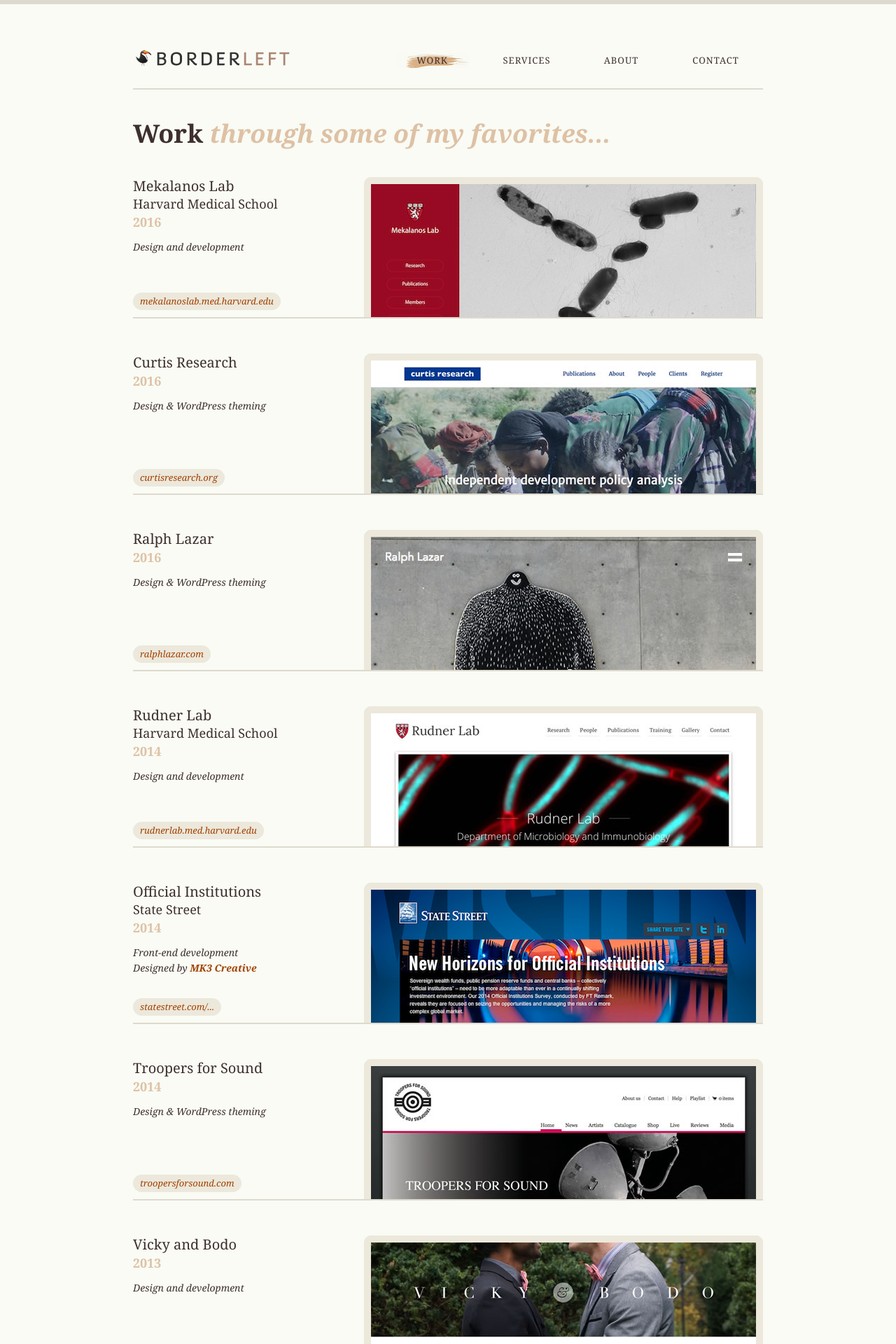
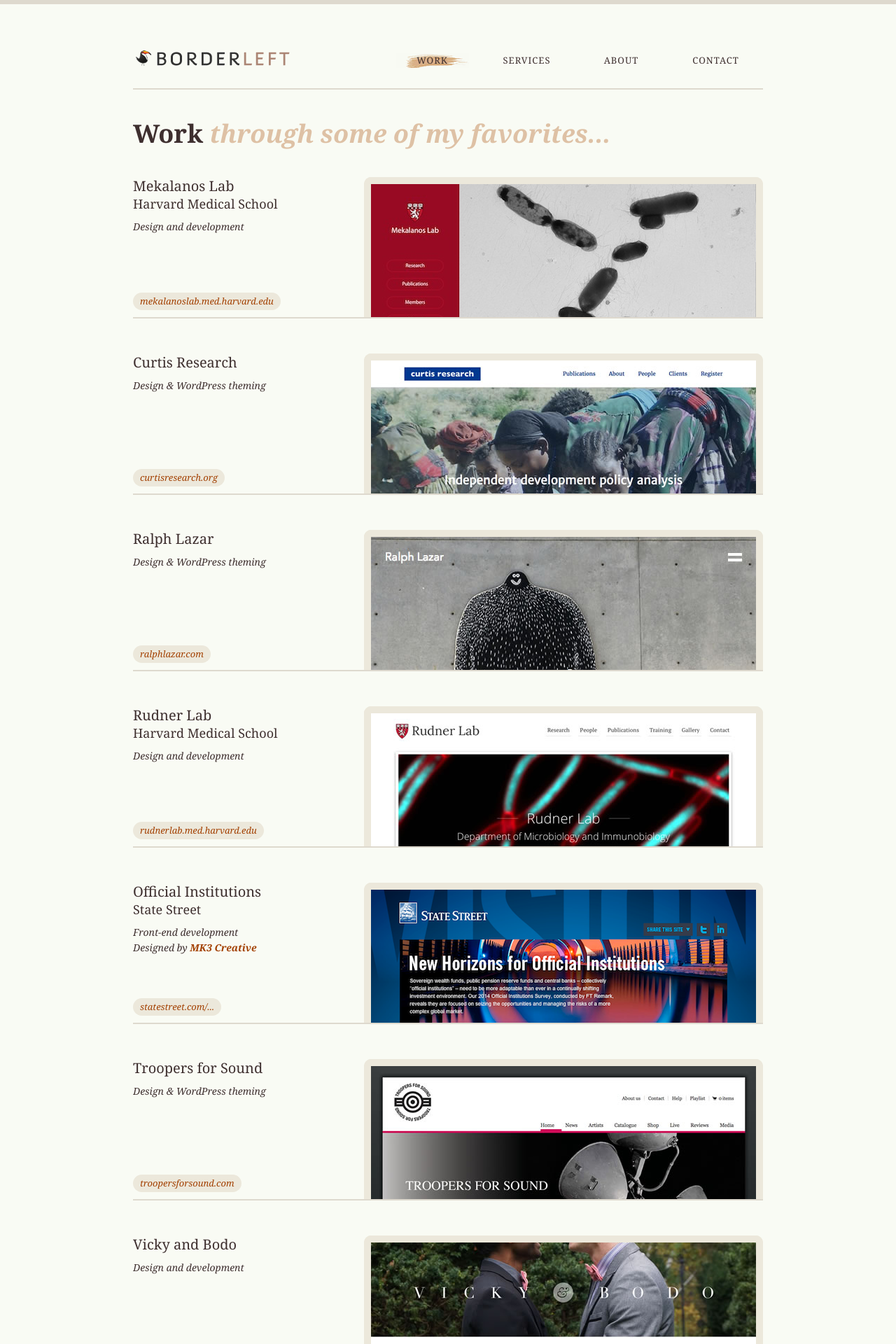
Before and after one commit to borderleft/borderleft.github.io, a Jekyll site: the page built from work/index.html, in a window 1280 px wide. Shown: the top 1920 px of the page at 70% size. Built offline with Jekyll 4.4.1, drawn with Linux system fonts in a browser that asks for light colours; some of the changed text lies outside the part shown.

Commit message:
Update work

```diff
--- a/assets/css/main.css
+++ b/assets/css/main.css
@@ -269,6 +269,7 @@
 
 .projects .meta {
     font-style: italic;
+    margin-top: 10px;
 }
 
 .projects .link {
--- a/work/index.html
+++ b/work/index.html
@@ -13,7 +13,6 @@
         </div>
         <div class="info">
             <h2>Mekalanos Lab <br> <span>Harvard Medical School</span></h2>
-            <p class="year">2016</p>
             <p class="meta">Design and development</p>
             <p class="link"><a href="http://mekalanoslab.med.harvard.edu/"><span>mekalanoslab.med.harvard.edu</span></a></p>
         </div>
@@ -24,7 +23,6 @@
         </div>
         <div class="info">
             <h2>Curtis Research</h2>
-            <p class="year">2016</p>
             <p class="meta">Design &amp; WordPress theming</p>
             <p class="link"><a href="http://curtisresearch.org/"><span>curtisresearch.org</span></a></p>
         </div>
@@ -35,7 +33,6 @@
         </div>
         <div class="info">
             <h2>Ralph Lazar</h2>
-            <p class="year">2016</p>
             <p class="meta">Design &amp; WordPress theming</p>
             <p class="link"><a href="http://ralphlazar.com/"><span>ralphlazar.com</span></a></p>
         </div>
@@ -46,7 +43,6 @@
         </div>
         <div class="info">
             <h2>Rudner Lab <br> <span>Harvard Medical School</span></h2>
-            <p class="year">2014</p>
             <p class="meta">Design and development</p>
             <p class="link"><a href="http://rudnerlab.med.harvard.edu/"><span>rudnerlab.med.harvard.edu</span></a></p>
         </div>
@@ -57,7 +53,6 @@
         </div>
         <div class="info">
             <h2>Official Institutions <br> <span>State Street</span></h2>
-            <p class="year">2014</p>
             <p class="meta">Front-end development <br> Designed by <a href="http://mk3creative.com/">MK3 Creative</a></p>
             <p class="link"><a href="http://statestreet.com/vision/officialinstitutions/"><span>statestreet.com/...</span></a></p>
         </div>
@@ -68,7 +63,6 @@
         </div>
         <div class="info">
             <h2>Troopers for Sound</h2>
-            <p class="year">2014</p>
             <p class="meta">Design &amp; WordPress theming</p>
             <p class="link"><a href="http://troopersforsound.com/"><span>troopersforsound.com</span></a></p>
         </div>
@@ -81,7 +75,6 @@
         </div>
         <div class="info">
             <h2>Vicky and Bodo</h2>
-            <p class="year">2013</p>
             <p class="meta">Design and development</p>
             <p class="link"><a href="http://vickyandbodo.com/"><span>vickyandbodo.com</span></a></p>
         </div>
@@ -92,7 +85,6 @@
         </div>
         <div class="info">
             <h2>Dianegrams</h2>
-            <p class="year">2013</p>
             <p class="meta">Design &amp; WordPress theming</p>
             <p class="link"><a href="http://dianegrams.com/"><span>dianegrams.com</span></a></p>
         </div>
@@ -103,7 +95,6 @@
         </div>
         <div class="info">
             <h2>The Maddux Foundation</h2>
-            <p class="year">2013</p>
             <p class="meta">Front-end development <br> Designed by <a href="http://originalpetedavis.com/">Pete Davis</a></p>
             <!-- <p class="link"><a href="http://themadduxfoundation.com/"><span>themadduxfoundation.com</span></a></p> -->
         </div>
@@ -114,7 +105,6 @@
         </div>
         <div class="info">
             <h2>Rosie Sultan</h2>
-            <p class="year">2013</p>
             <p class="meta">Design &amp; WordPress theming</p>
             <p class="link"><a href="http://rosie-sultan.com/"><span>rosie-sultan.com</span></a></p>
         </div>
@@ -125,7 +115,6 @@
         </div>
         <div class="info">
             <h2>Myron Mixon Smokers</h2>
-            <p class="year">2013</p>
             <p class="meta">WordPress theme development <br> Designed by <a href="http://originalpetedavis.com/">Pete Davis</a></p>
             <p class="link"><a href="http://myronmixonsmokers.com/"><span>myronmixonsmokers.com</span></a></p>
         </div>
@@ -136,7 +125,6 @@
         </div>
         <div class="info">
             <h2>The Next Alternative <br> <span>State Street</span></h2>
-            <p class="year">2013</p>
             <p class="meta">Front-end development <br> Designed by <a href="http://mk3creative.com/">MK3 Creative</a></p>
             <p class="link"><a href="http://statestreet.com/vision/alternatives/"><span>statestreet.com/...</span></a></p>
         </div>
@@ -147,7 +135,6 @@
         </div>
         <div class="info">
             <h2>George Monbiot</h2>
-            <p class="year">2013</p>
             <p class="meta">WordPress theme development</p>
             <p class="link"><a href="http://monbiot.com/"><span>monbiot.com</span></a></p>
         </div>
@@ -158,7 +145,6 @@
         </div>
         <div class="info">
             <h2>Katie Christoffers</h2>
-            <p class="year">2013</p>
             <p class="meta">WordPress theme development</p>
             <p class="link"><a href="http://katiechristoffers.com/"><span>katiechristoffers.com</span></a></p>
         </div>
@@ -169,7 +155,6 @@
         </div>
         <div class="info">
             <h2>The Heroes Cup</h2>
-            <p class="year">2013</p>
             <p class="meta">WordPress theme development <br> Designed by <a href="http://originalpetedavis.com/">Pete Davis</a></p>
             <p class="link"><a href="http://theheroescup.com/"><span>theheroescup.com</span></a></p>
         </div>
@@ -180,7 +165,6 @@
         </div>
         <div class="info">
             <h2>Last Lemon</h2>
-            <p class="year">2013</p>
             <p class="meta">Design &amp; WordPress theming</p>
             <p class="link"><a href="http://lastlemon.com/"><span>lastlemon.com</span></a></p>
         </div>
@@ -191,7 +175,6 @@
         </div>
         <div class="info">
             <h2>Surprise Ride</h2>
-            <p class="year">2013</p>
             <p class="meta">WordPress theme development <br> Designed by <a href="http://originalpetedavis.com/">Pete Davis</a></p>
             <p class="link"><a href="http://surpriseride.com/"><span>surpriseride.com</span></a></p>
         </div>
@@ -202,7 +185,6 @@
         </div>
         <div class="info">
             <h2>Reyes-Lamothe Lab <br> <span>McGill University</span></h2>
-            <p class="year">2013</p>
             <p class="meta">Design &amp; development</p>
             <p class="link"><a href="http://biology.mcgill.ca/faculty/reyes_lamothe/"><span>biology.mcgill.ca/...</span></a></p>
         </div>
@@ -213,7 +195,6 @@
         </div>
         <div class="info">
             <h2>Robot Rising <br> <span>Tencent Boston</span></h2>
-            <p class="year">2012</p>
             <p class="meta">Front-end development <br> Designed by <a href="http://originalpetedavis.com/">Pete Davis</a></p>
             <!-- <p class="link"><a href="http://robot-rising.com/"><span>robot-rising.com</span></a></p> -->
         </div>
@@ -224,7 +205,6 @@
         </div>
         <div class="info">
             <h2>Symplectic</h2>
-            <p class="year">2012</p>
             <p class="meta">Designed and developed by <a href="http://torchbox.com/">Torchbox</a> <br> Part of the development team</p>
             <p class="link"><a href="http://symplectic.co.uk/"><span>symplectic.co.uk</span></a></p>
         </div>
@@ -235,7 +215,6 @@
         </div>
         <div class="info">
             <h2>DocAcademy</h2>
-            <p class="year">2012</p>
             <p class="meta">Front-end development <br> Designed by <a href="http://torchbox.com/">Torchbox</a></p>
             <p class="link"><a href="http://docacademy.org/"><span>docacademy.org</span></a></p>
         </div>
@@ -246,7 +225,6 @@
         </div>
         <div class="info">
             <h2>Falcon Enamelware</h2>
-            <p class="year">2011</p>
             <p class="meta">Shopify theme development <br> Designed by <a href="http://morsestudio.com/">Morse Studio</a></p>
             <p class="link"><a href="http://falconenamelware.com/"><span>falconenamelware.com</span></a></p>
         </div>
@@ -257,7 +235,6 @@
         </div>
         <div class="info">
             <h2>Brainshark</h2>
-            <p class="year">2011</p>
             <p class="meta">Front-end development <br> Designed by <a href="http://mk3creative.com/">MK3 Creative</a></p>
             <p class="link"><a href="http://brainshark.com/"><span>brainshark.com</span></a></p>
         </div>
@@ -268,7 +245,6 @@
         </div>
         <div class="info">
             <h2>Glass Cathedrals</h2>
-            <p class="year">2011</p>
             <p class="meta">WordPress theme development</p>
             <p class="link"><a href="http://glasscathedrals.com/"><span>glasscathedrals.com</span></a></p>
         </div>
@@ -279,7 +255,6 @@
         </div>
         <div class="info">
             <h2>Joff Winks</h2>
-            <p class="year">2011</p>
             <p class="meta">Design &amp; WordPress theming</p>
             <p class="link"><a href="http://joffwinks.com/"><span>joffwinks.com</span></a></p>
         </div>
@@ -290,7 +265,6 @@
         </div>
         <div class="info">
             <h2>TravelLocal</h2>
-            <p class="year">2010</p>
             <p class="meta">Front-end development <br> Designed by <a href="http://nicklee.co.uk/">Nick Lee</a></p>
             <p class="link"><a href="http://travellocal.com/"><span>travellocal.com</span></a></p>
         </div>
@@ -301,7 +275,6 @@
         </div>
         <div class="info">
             <h2>Litmus</h2>
-            <p class="year">2010</p>
             <p class="meta">Front-end development</p>
             <p class="link"><a href="http://litmustest.org/"><span>litmustest.org</span></a></p>
         </div>
@@ -312,7 +285,6 @@
         </div>
         <div class="info">
             <h2>Plumen Shop</h2>
-            <p class="year">2010</p>
             <p class="meta">Shopify theme development</p>
             <p class="link"><a href="http://plumen.com/"><span>plumen.com</span></a></p>
         </div>
@@ -323,7 +295,6 @@
         </div>
         <div class="info">
             <h2>Equip <br> <span>Joseph Rowntree Foundation</span></h2>
-            <p class="year">2010</p>
             <p class="meta">Designed &amp; developed by <a href="http://torchbox.com/">Torchbox</a> <br> Part of the development team</p>
             <p class="link"><a href="http://equip.org.uk/"><span>equip.org.uk</span></a></p>
         </div>
@@ -334,7 +305,6 @@
         </div>
         <div class="info">
             <h2>Sleepio &amp; Blog</h2>
-            <p class="year">2010</p>
             <p class="meta">Front-end development &amp; WordPress theming</p>
             <p class="link"><a href="http://sleepio.com/"><span>sleepio.com</span></a></p>
         </div>
@@ -345,7 +315,6 @@
         </div>
         <div class="info">
             <h2>Lucky Voice</h2>
-            <p class="year">2009</p>
             <p class="meta">Front-end development <br> Designed by <a href="http://nicklee.co.uk/">Nick Lee</a></p>
             <p class="link"><a href="http://luckyvoice.com/"><span>luckyvoice.com</span></a></p>
         </div>
@@ -356,7 +325,6 @@
         </div>
         <div class="info">
             <h2>RSA WWF Partnership</h2>
-            <p class="year">2009</p>
             <p class="meta">Designed &amp; developed by <a href="http://torchbox.com/">Torchbox</a> <br> Part of the development team</p>
             <!-- <p class="link"><a href="http://wwfrsapartners.com/"><span>wwfrsapartners.com</span></a></p> -->
         </div>
@@ -367,7 +335,6 @@
         </div>
         <div class="info">
             <h2>Housing &amp; Neighbourhoods <br> <span>Joseph Rowntree Foundation</span></h2>
-            <p class="year">2009</p>
             <p class="meta">Designed &amp; developed by <a href="http://torchbox.com/">Torchbox</a> <br> Part of the development team</p>
             <p class="link"><a href="http://hnm.org.uk/"><span>hnm.org.uk</span></a></p>
         </div>
@@ -378,7 +345,6 @@
         </div>
         <div class="info">
             <h2>Smart Solar</h2>
-            <p class="year">2009</p>
             <p class="meta">Designed &amp; developed by <a href="http://torchbox.com/">Torchbox</a> <br> Part of the development team</p>
             <p class="link"><a href="http://pvmicrogeneration.com/"><span>pvmicrogeneration.com</span></a></p>
         </div>
@@ -389,7 +355,6 @@
         </div>
         <div class="info">
             <h2>I Love Bread and Jam</h2>
-            <p class="year">2009</p>
             <p class="meta">Front-end development</p>
             <p class="link"><a href="http://ilovebreadandjam.com/"><span>ilovebreadandjam.com</span></a></p>
         </div>
@@ -400,7 +365,6 @@
         </div>
         <div class="info">
             <h2>Alumni Weekend <br> <span>Oxford University</span></h2>
-            <p class="year">2008</p>
             <p class="meta">Designed &amp; developed by <a href="http://torchbox.com/">Torchbox</a> <br> Part of the development team</p>
             <p class="link"><a href="http://www.alumniweekend.ox.ac.uk/"><span>alumniweekend.ox.ac.uk</span></a></p>
         </div>
@@ -411,7 +375,6 @@
         </div>
         <div class="info">
             <h2>Sherratt Lab <br> <span>Oxford University</span></h2>
-            <p class="year">2008</p>
             <p class="meta">Design &amp; development</p>
             <p class="link"><a href="http://www2.bioch.ox.ac.uk/sherrattlab/"><span>www2.bioch.ox.ac.uk/sherrattlab</span></a></p>
         </div>
@@ -422,7 +385,6 @@
         </div>
         <div class="info">
             <h2>Joff Winks Band</h2>
-            <p class="year">2007</p>
             <p class="meta">Design &amp; development</p>
             <p class="link"><a href="http://jwb.troopersforsound.com/"><span>jwb.troopersforsound.com</span></a></p>
         </div>
```
